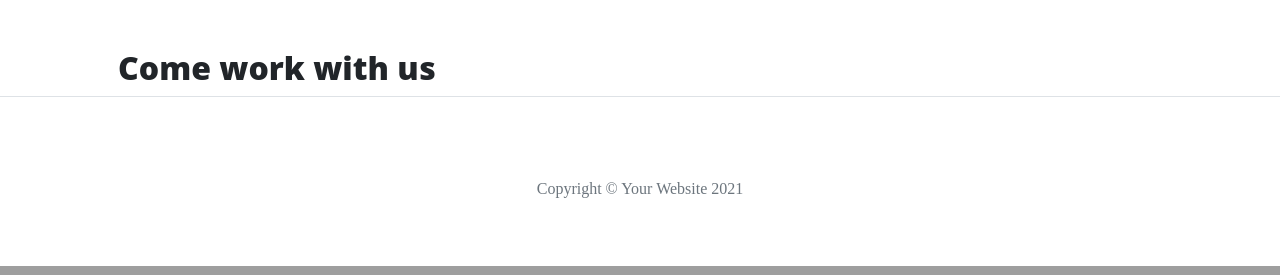
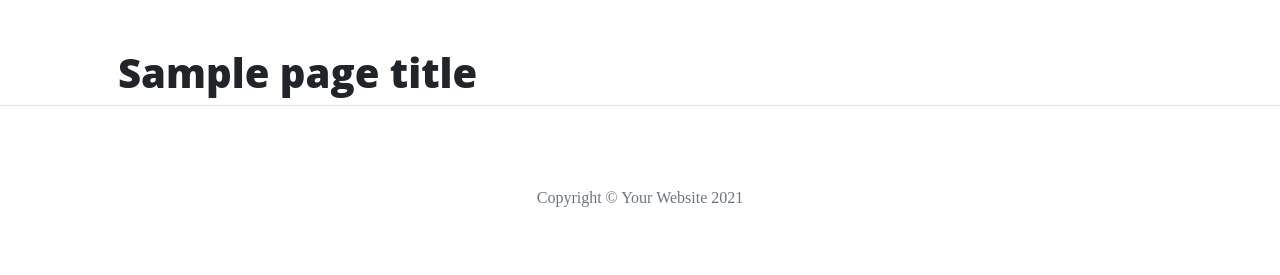
Before and after one commit to nlenno1/thorin-flask-app, a Flask app: template templates/careers.html in a window 1280 px wide. Shown: the part 629-904 px from the top of the page. Run offline with Flask 2, Linux system fonts and the light colour scheme; the template is opened without the code that fills it: most values are stand-ins (such as "Sample title", 1, 10 or a date in 2020); some libraries are stand-ins or nearby versions.

Commit message:
added page titles using python variables from run.py

```diff
--- a/run.py
+++ b/run.py
@@ -16,17 +16,17 @@ def index():
 
 @app.route("/about")
 def about():
-    return render_template("about.html")
+    return render_template("about.html", page_title="About")
 
 
 @app.route("/contact")
 def contact():
-    return render_template("contact.html")
+    return render_template("contact.html", page_title="Contact")
 
 
 @app.route("/careers")
 def careers():
-    return render_template("careers.html")
+    return render_template("careers.html", page_title="Careers")
 
 
 if __name__ == "__main__":
--- a/templates/about.html
+++ b/templates/about.html
@@ -1,7 +1,7 @@
 {% extends "base.html" %}
 {% block content %}
 
-    <h2>About Page</h2>
+    <h2>{{ page_title }}</h2>
     <p>
         The formation of the group grew out of a meeting Gandalf had with Thorin in Bree which kindled Thorin's interest
         in recapturing his long lost family inheritance. (Thorin's grandfather had been the king of the Lonely Mountain
--- a/templates/careers.html
+++ b/templates/careers.html
@@ -1,6 +1,6 @@
 {% extends "base.html" %}
 {% block content %}
 
-    <h2>Come work with us</h2>
+    <h1>{{ page_title }}</h1>
 
 {% endblock %}
--- a/templates/contact.html
+++ b/templates/contact.html
@@ -1,6 +1,6 @@
 {% extends "base.html" %}
 {% block content %}
 
-    <h2>Contact Us</h2>
+    <h1>{{ page_title }}</h2>
 
 {% endblock %}
```
